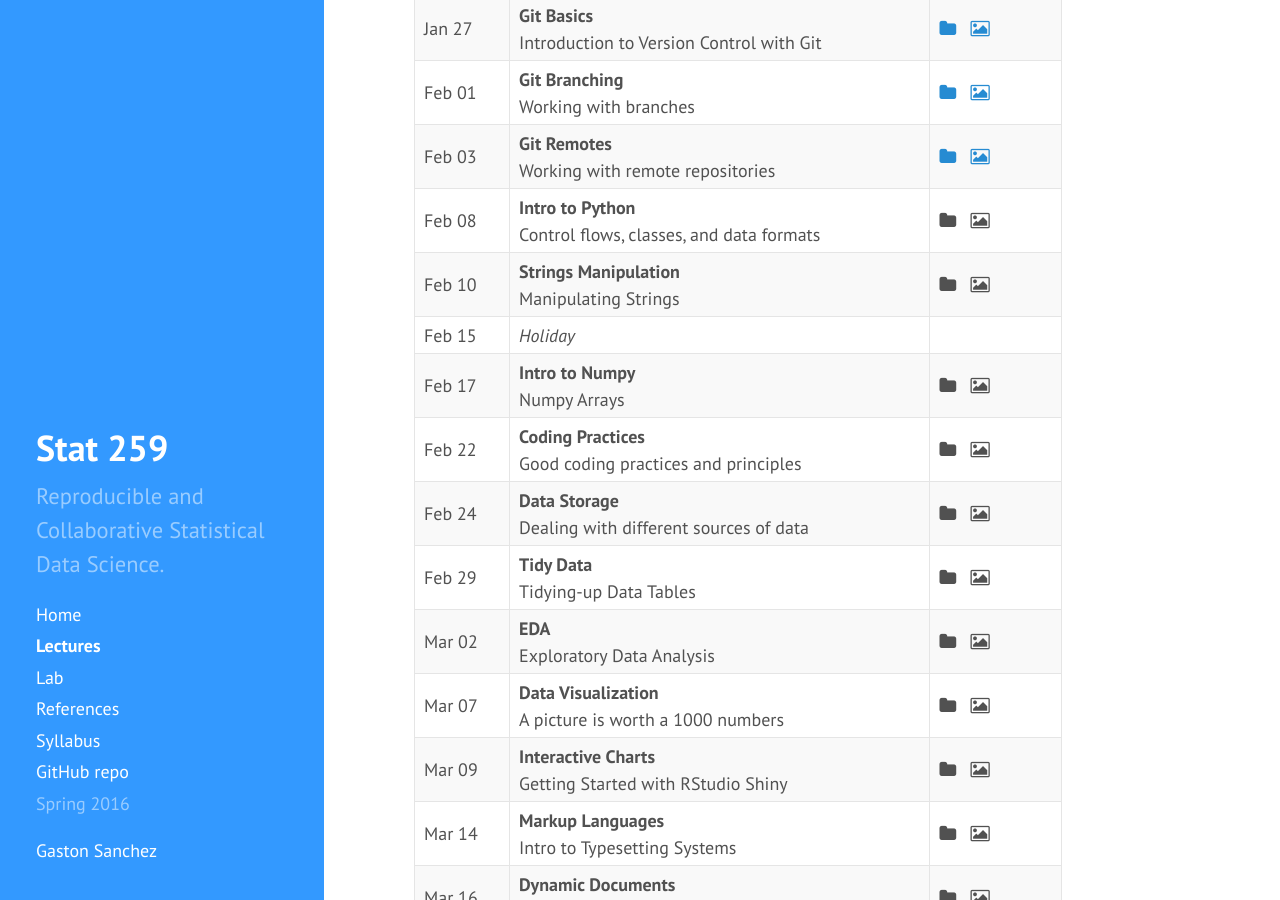
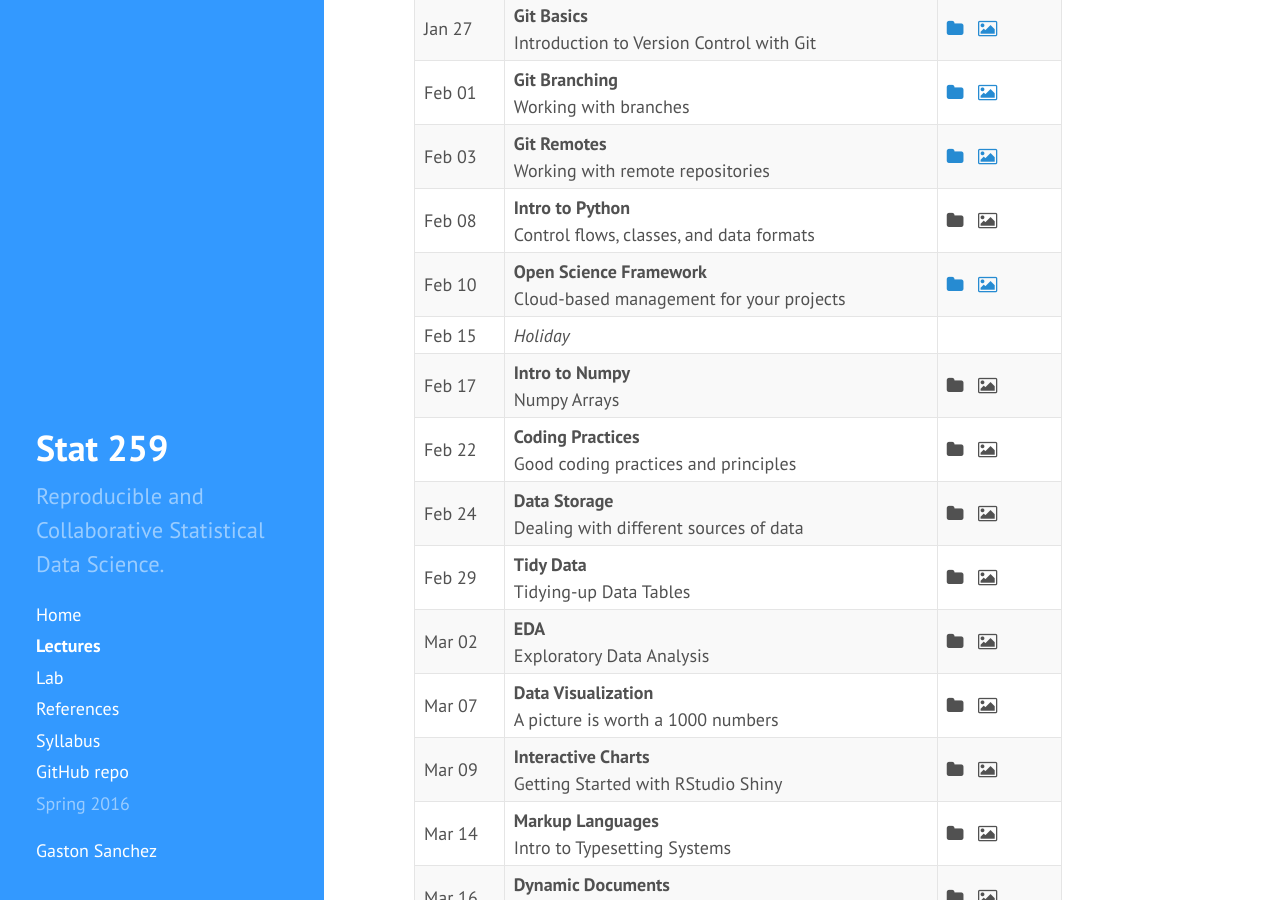
Before and after one commit to gastonstat/relic-stat259, a Jekyll site: the page built from lectures/index.md, in a window 1280 px wide and 900 px high, scrolled down 387 px. Built offline with Jekyll 4.4.1, drawn with Linux system fonts in a browser that asks for light colours; nearby versions of some CDN libraries.

Commit message:
calendar: included OSF entry in lectures calendar

```diff
--- a/lectures/index.md
+++ b/lectures/index.md
@@ -86,12 +86,12 @@ Tentative calendar, Spring 2016
     </tr>
     <tr>
       <td>Feb 10</td>
-      <td><b>Strings Manipulation</b><br>
-        Manipulating Strings</td>
+      <td><b>Open Science Framework</b><br>
+        Cloud-based management for your projects</td>
       <td>
-        <i class="fa fa-folder"></i>
+        <a href="osf"><i class="fa fa-folder"></i></a>
         &nbsp;
-        <i class="fa fa-picture-o"></i>
+        <a href="https://www.youtube.com/watch?v=NqC2uagJZpw" target="_blank"><i class="fa fa-picture-o"></i></a>
         &nbsp;
      </td>
     </tr>
```
